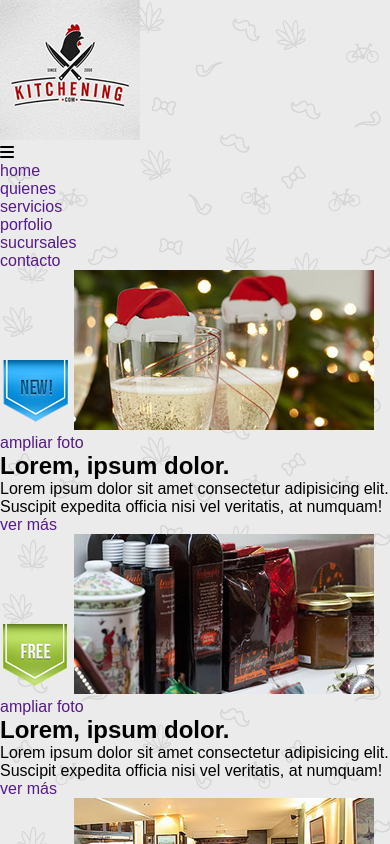
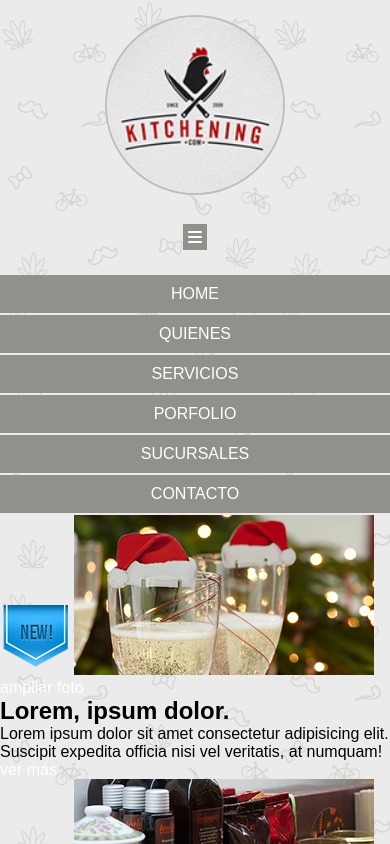
Before and after one commit to Richona/Kitchening, a website: page views/home.html in a window 390 px wide. Shown: the top 844 px of the page. Drawn offline with Linux system fonts and the light colour scheme.

Commit message:
header mobile complet

```diff
--- a/public/css/general.css
+++ b/public/css/general.css
@@ -20,5 +20,5 @@ ul,ol{
 }
 a{
     text-decoration: none;
-    /* color: #ffffff; */
+    color: #ffffff;
 }
--- a/public/css/header.css
+++ b/public/css/header.css
@@ -0,0 +1,21 @@
+header{
+    text-align: center;
+}
+.header__logo img{
+    width: 180px;
+    border-radius: 50%;
+    border: 2px solid var(--colorGrisClaro);
+    margin: 15px 0 25px;
+}
+.header__burger-menu i{
+    background-color: var(--colorGrisOscuro);
+    color: white;
+    padding: 5px;
+    margin-bottom: 25px;
+}
+.header__nav ul li{
+    background-color: var(--colorGrisOscuro);
+    padding: 10px;
+    margin-bottom: 2px;
+    text-transform: uppercase;
+}
--- a/views/home.html
+++ b/views/home.html
@@ -29,7 +29,7 @@
             </ul>
         </nav>
     </header>
-    <main class="home">
+    <main class="home__main">
         <section class="home__section">
             <article class="home__section__product">
                 <div class="home__section__product__photo">
```
